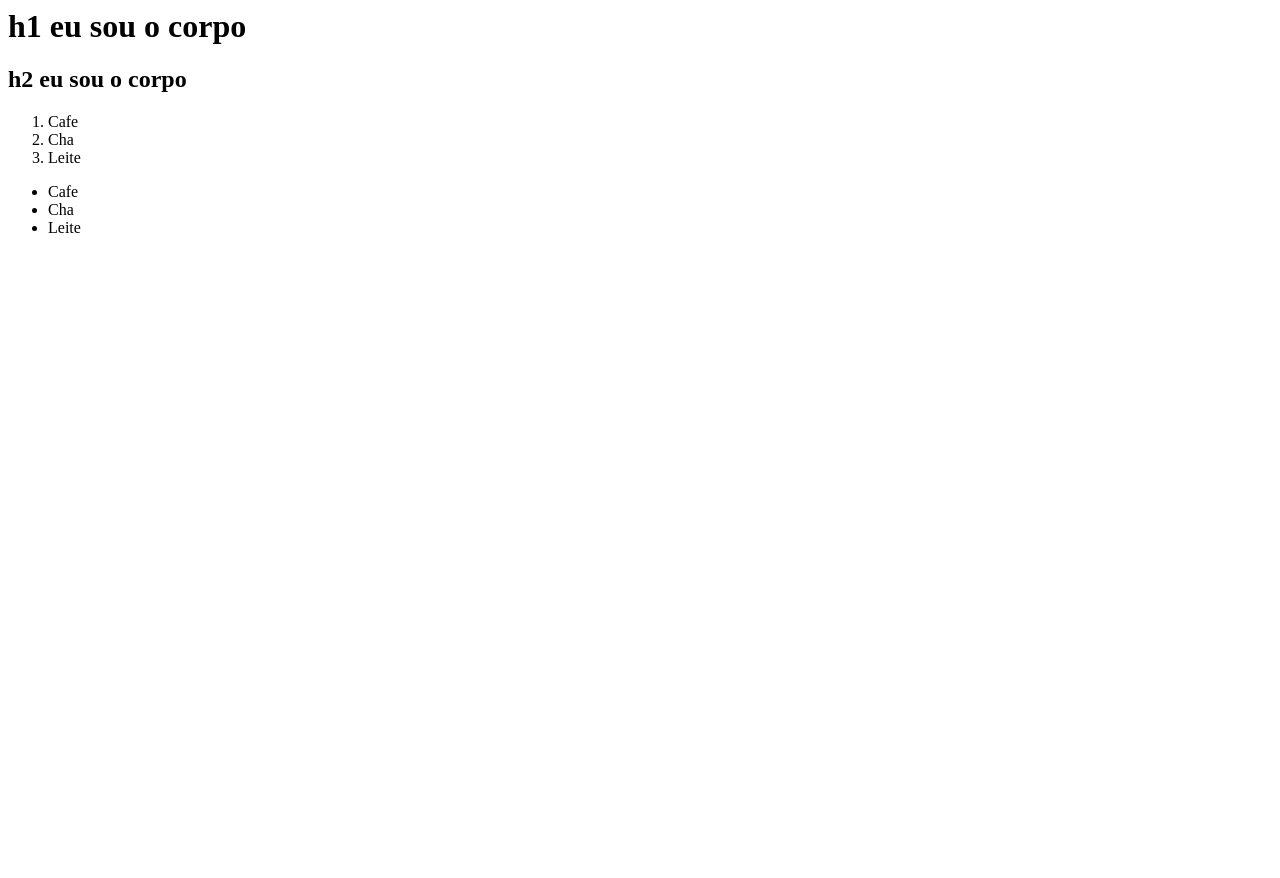
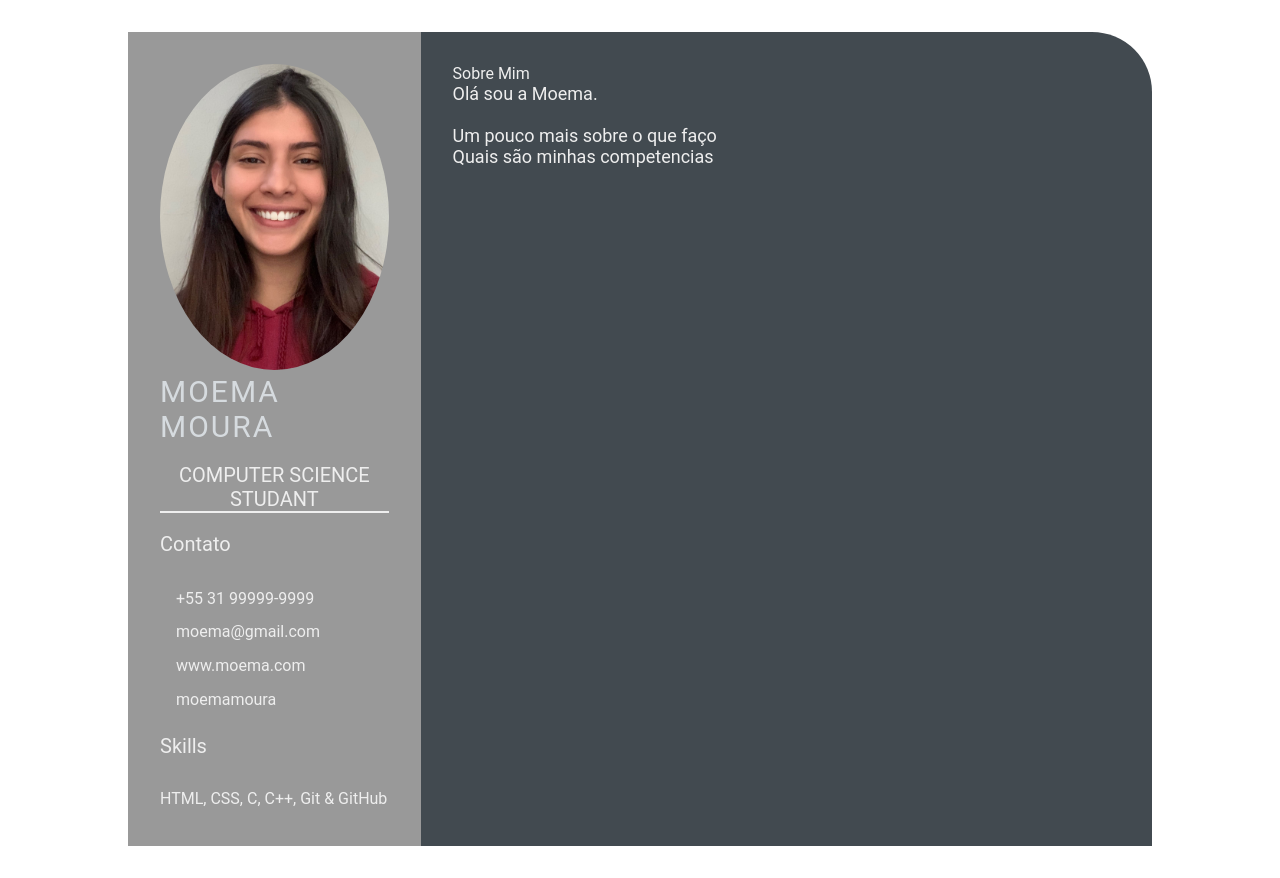
Before and after one commit to moeemamoura/devweekgithub.io, a plain HTML site: page index.html in a window 1280 px wide. Before the commit the page ends 800 px from the top, so only its background shows below. Drawn offline with Linux system fonts and the light colour scheme.

Commit message:
adicao de novos arquivos (#2)
Co-authored-by: moeemamoura <moeemamoura@gmail.com>

```diff
--- a/index.html
+++ b/index.html
@@ -1,23 +1,55 @@
-<html>
-    <head>
-        <title>
-            olá, eu sou a cabeça
-        </title>
-    </head>
-    <body>
-        <h1>h1 eu sou o corpo</h1>
-        <h2>h2 eu sou o corpo</h2>
-    </body>
+<!DOCTYPE html>
+<html lang="en">
+<head>
 
-    <ol>
-        <li>Cafe</li>
-        <li>Cha</li>
-        <li>Leite</li>
-    </ol>
+    <meta charset="UTF-8">
+    <meta http-equiv="X-UA-Compatible" content="IE=edge">
+    <meta name="viewport" content="width=device-width, initial-scale=1.0">
 
-    <ul>
-        <li>Cafe</li>
-        <li>Cha</li>
-        <li>Leite</li>
-    </ul>
+
+    <title>Moema Moura</title>
+
+    <link rel="stylesheet" href="style.css">
+</head>
+<body>
+    <main class="resume-contents">
+        <section class="left-section">
+            <div class="left-section-contents">
+                <div class="profile">
+                    <img class="profile-image" src="img/profile-image.jpeg" alt="Profile image"><br>
+                    <p class="name">Moema Moura</p><br>
+                    <p class="profession">Computer Science Studant</p>
+                </div>
+                <div class="contact-info"><br>
+                    <p class="left-title">Contato</p>
+                    <ul>
+                        <li><i class="fa fa-phone"></i>+55 31 99999-9999</li>
+                        <li><i class="fa fa-envelope"></i>moema@gmail.com</li>
+                        <li><i class="fa fa-globe"></i>www.moema.com</li>
+                        <li><i class="fa fa-github"></i>moemamoura</li>
+                    </ul>
+                </div>
+                <div class="skills"><br>
+                    <p class="left-title">Skills</p>
+                    <ul>
+                        <li><p>HTML, CSS, C, C++, Git & GitHub</p></li>
+                    </ul>
+                </div>
+            </div>
+        </section>
+
+        <section class="right-section">
+            <div class="right-section-contents">
+                <section class="about gap">
+                    <div class="right-tittle">Sobre Mim</div>
+                    <p class="about-me-contents">
+                        Olá sou a Moema.<br>
+                        <br> Um pouco mais sobre o que faço
+                        <br> Quais são minhas competencias
+                    </p>
+                </section>
+            </div>
+        </section>
+    </main>
+</body>
 </html>
--- /dev/null
+++ b/style.css
@@ -0,0 +1,103 @@
+* {
+    margin: 0;
+    padding: 0;
+    box-sizing: border-box;
+    list-style: none;
+    font-family: 'Roboto', sans-serif;
+}
+
+.resume-contents {
+    min-height: 100vh;
+    width: 80%;
+    margin: 2rem auto;
+    display: grid;
+    grid-template-columns: repeat(7, 1fr);
+}
+
+.left-section {
+    grid-column: span 2;
+    height: 100%;
+    background-color: #999999;
+}
+
+.right-section {
+    grid-column: span 5;
+    height: 100%;
+    background-color: #424a50;
+    border-radius: 0px 60px 0px 0px;
+}
+
+.left-section-contents{
+    padding: 2rem 2rem;
+}
+
+.profile {
+    width: 100%;
+    border-bottom: 2px solid #eeeeee;
+}
+
+.profile .profile-image {
+    width: 100%;
+    border-radius: 100%;
+}
+
+.name {
+    color: #D6DBDF;
+    font-size: 30px;
+    letter-spacing: 2px;
+    text-transform: uppercase;
+}
+
+.profession {
+    color: #eeeeee;
+    font-size: 20px;
+    text-transform: uppercase;
+    text-align: center;
+}
+
+/* .contact-info { border-bottom: 2px solid #1B2631; } */
+.left-title {
+    color: #eeeeee;
+    font-size: 20px;
+}
+
+.contact-info ul {
+    padding-top: 1.5rem;
+}
+
+.contact-info ul li,
+.references ul li {
+    padding: .4rem 0;
+    color: #eeeeee;
+}
+
+.contact-info ul li i,
+.references ul li i {
+    padding-right: 1rem;
+    font-size: 18px;
+    color: #eeeeee;
+}
+
+.skills ul {
+    padding-top: 1.5rem;
+}
+.skills ul li p {
+    padding: .4rem 0;
+    color: #eeeeee;
+}
+
+.right-section-contents {
+    padding: 2rem 2rem;
+}
+
+.right-tittle {
+    color: #eeeeee;
+}
+
+.gap {
+    padding-bottom: 2rem;
+}
+.about-me-contents {
+    font-size: 18px;
+    color: #eeeeee;
+}
```
Also changed, not shown: img/profile-image.jpeg (added).
